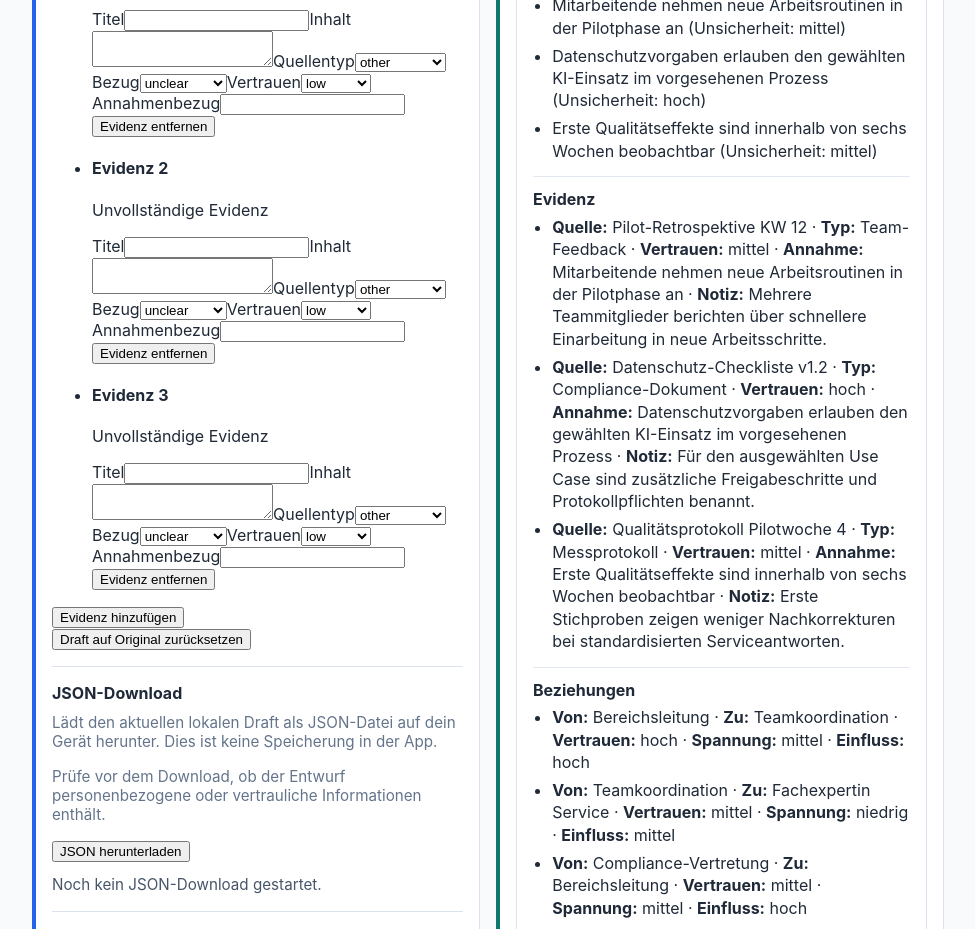
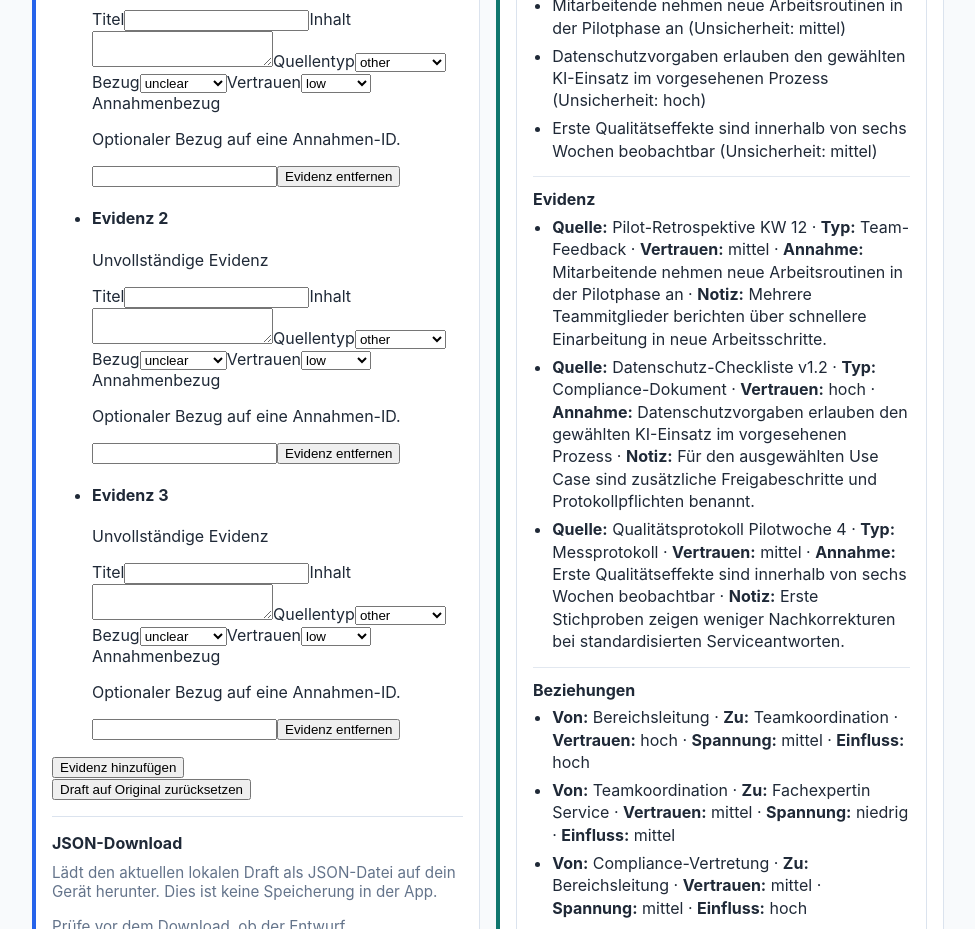
Before and after one commit to Mudler17/szenario-lab, a React (Vite) app: page / in a window 1280 px wide. Shown: the part 1960-2889 px from the top of the page, without its empty margins (152-1127 px from the left). Built offline with nearby package versions, Linux system fonts and the light colour scheme.

Commit message:
Add phase 7.3.3 evidence implementation review

```diff
--- a/src/features/scenarios/editing/components/EvidenceDraftForm.jsx
+++ b/src/features/scenarios/editing/components/EvidenceDraftForm.jsx
@@ -103,6 +103,7 @@ export default function EvidenceDraftForm({
                     </select>
 
                     <label htmlFor={`evidence-assumptionId-${entryId}`}>Annahmenbezug</label>
+                    <p>Optionaler Bezug auf eine Annahmen-ID.</p>
                     <input
                       id={`evidence-assumptionId-${entryId}`}
                       type="text"
```
Also changed, not shown: 3 other files (tests, documents, lock files or other folders).
